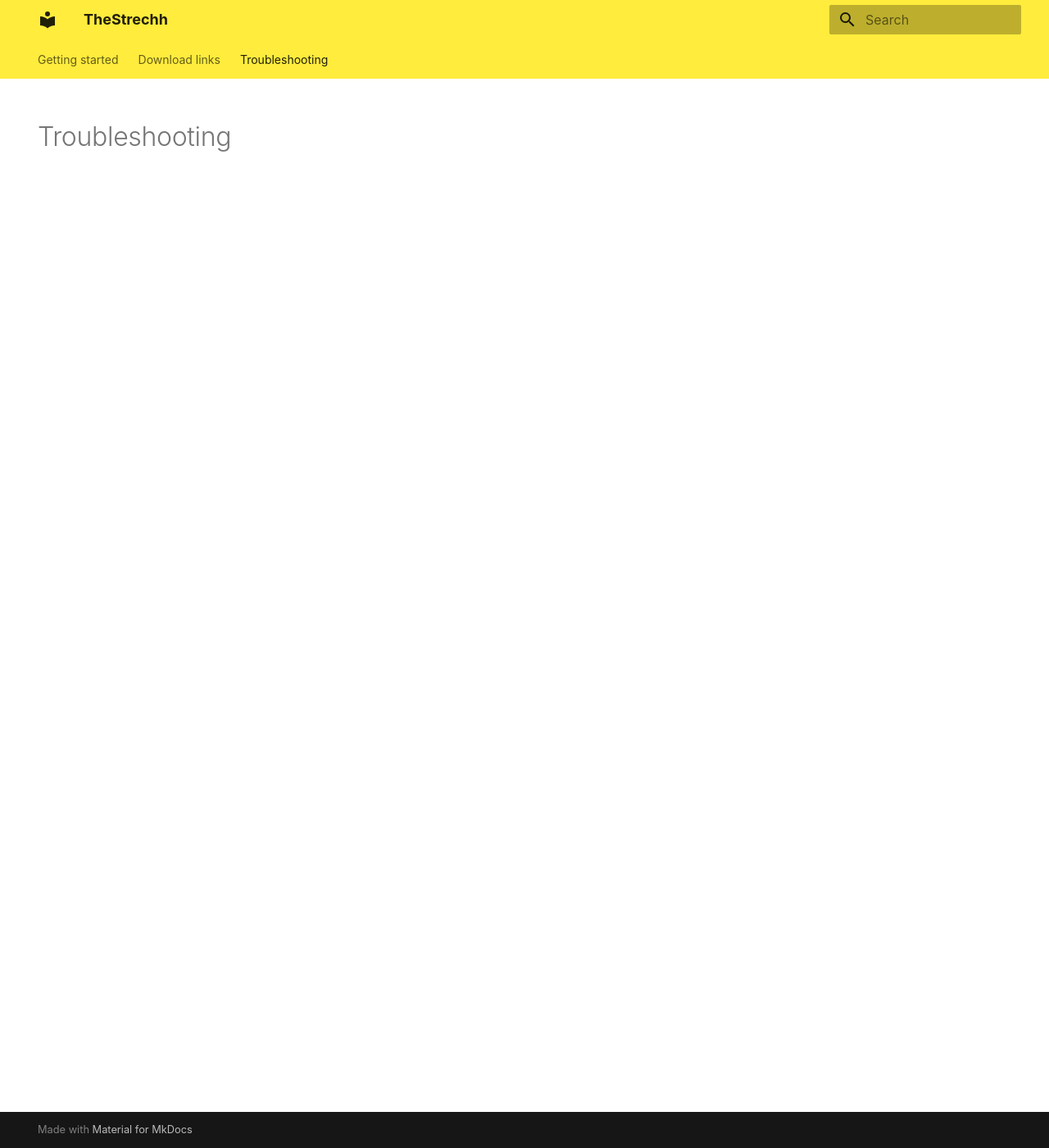
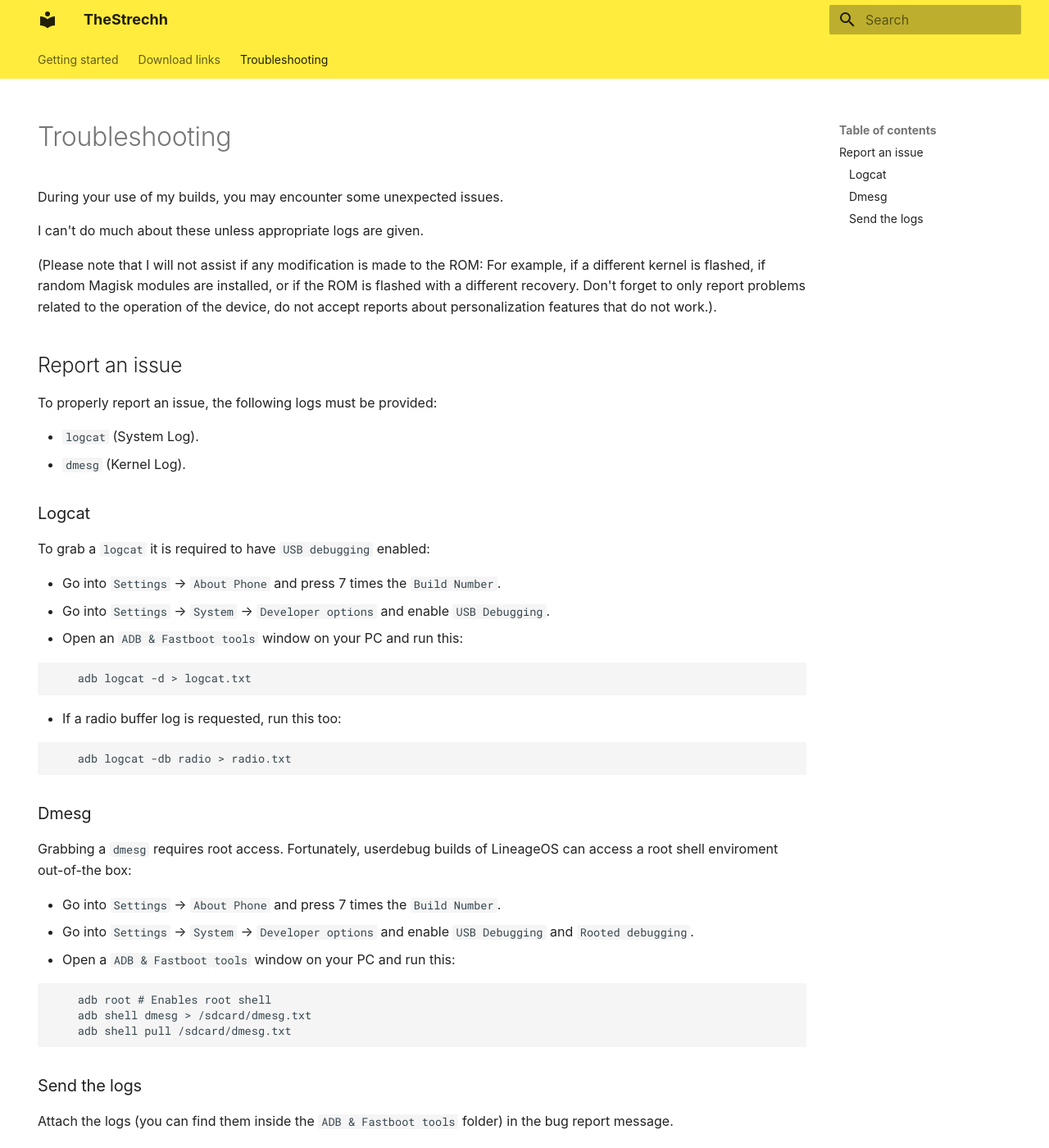
Before and after one commit to ItsTheStrechh/ItsTheStrechh.github.io, an MkDocs documentation site: the page built from docs/troubleshooting.md, in a window 1280 px wide and 1400 px high. Shown: the whole window at 82% size. Built offline with MkDocs 1.6.1 and Material for MkDocs 9.7.7, drawn with Linux system fonts in a browser that asks for light colours; some web fonts are replaced.

Commit message:
Push Troubleshooting

````diff
--- a/docs/troubleshooting.md
+++ b/docs/troubleshooting.md
@@ -4,3 +4,51 @@
 ---
 
 # Troubleshooting
+
+During your use of my builds, you may encounter some unexpected issues.
+
+I can't do much about these unless appropriate logs are given.
+
+(Please note that I will not assist if any modification is made to the ROM: For example, if a different kernel is flashed, if random Magisk modules are installed, or if the ROM is flashed with a different recovery. Don't forget to only report problems related to the operation of the device, do not accept reports about personalization features that do not work.).
+
+## Report an issue
+
+To properly report an issue, the following logs must be provided:
+
+- `logcat` (System Log).
+- `dmesg` (Kernel Log).
+
+### Logcat
+
+To grab a `logcat` it is required to have `USB debugging` enabled:
+
+* Go into `Settings` -> `About Phone` and press 7 times the `Build Number`.
+* Go into `Settings` -> `System` -> `Developer options` and enable `USB Debugging`.
+* Open an `ADB & Fastboot tools` window on your PC and run this:
+
+``` bash
+    adb logcat -d > logcat.txt
+```
+
+* If a radio buffer log is requested, run this too:
+
+``` bash
+    adb logcat -db radio > radio.txt
+```
+
+### Dmesg
+
+Grabbing a `dmesg` requires root access. Fortunately, userdebug builds of LineageOS can access a root shell enviroment out-of-the box:
+
+* Go into `Settings` -> `About Phone` and press 7 times the `Build Number`.
+* Go into `Settings` -> `System` -> `Developer options` and enable `USB Debugging` and `Rooted debugging`.
+* Open a `ADB & Fastboot tools` window on your PC and run this:
+
+``` bash
+    adb root # Enables root shell
+    adb shell dmesg > /sdcard/dmesg.txt
+    adb shell pull /sdcard/dmesg.txt
+```
+
+### Send the logs
+Attach the logs (you can find them inside the `ADB & Fastboot tools` folder) in the bug report message.
````
